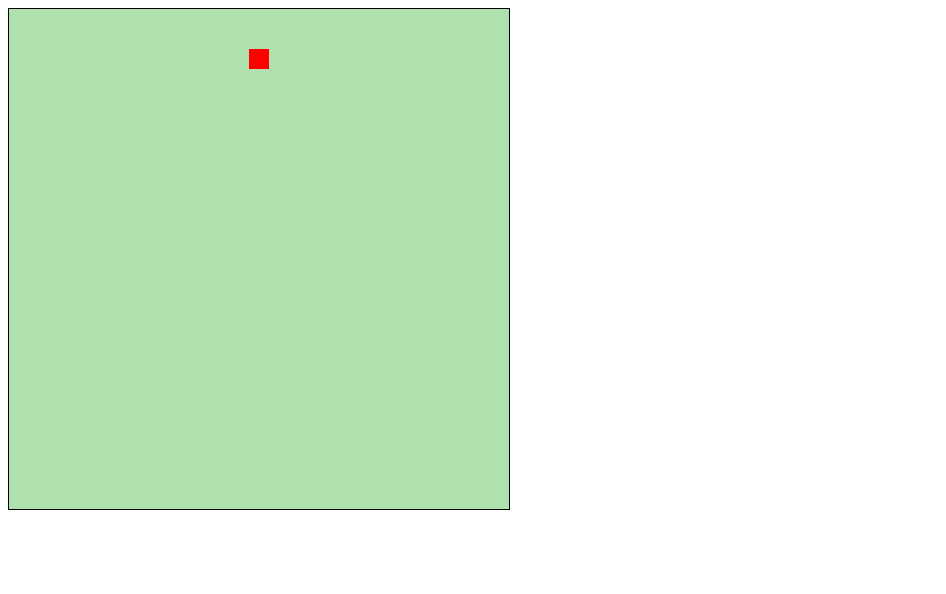
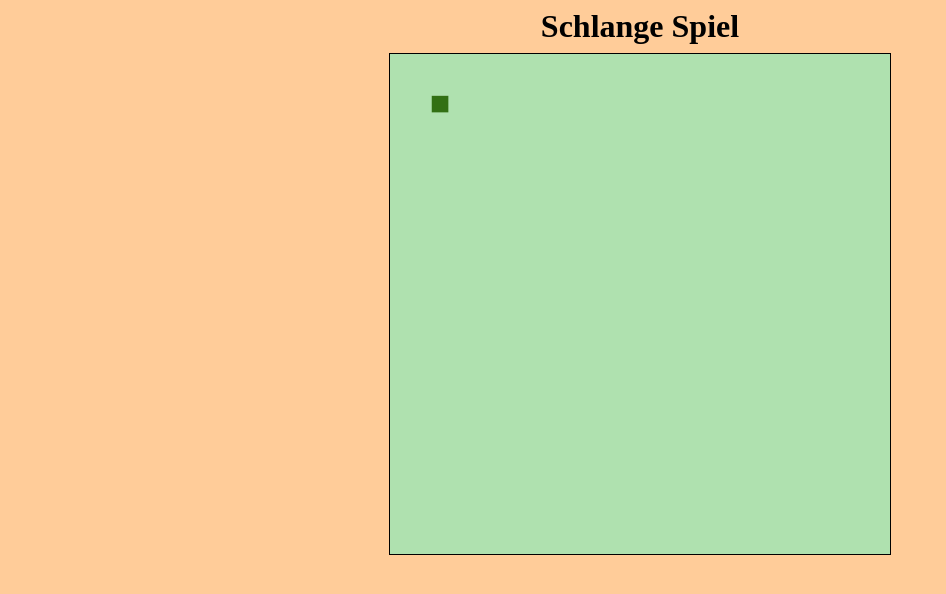
Before and after one commit to Naquoc17/Equada-Aufgabe-AnhQuocNguyen, a plain HTML site: page index.html in a window 1280 px wide. Shown: the whole page, without its empty margins (0-946 px from the left). Drawn offline with Linux system fonts and the light colour scheme.

Commit message:
Die Loesung der zweiten Aufgabe

```diff
--- a/app.js
+++ b/app.js
@@ -1,4 +1,4 @@
-//Stufe 1 - leicht
+//Stufe 2 - mittel
 const canvas = document.getElementById("gameCanvas");
 const ctx = canvas.getContext("2d");
 
@@ -10,15 +10,51 @@ const square = {
    dy: 0,
 };
 
-function moveSquare() {
-   square.x = (square.x + 20) % canvas.width;
+const img = new Image();
+img.src = "resource/images/snake-body.png";
+
+let isMoving = true;
+
+function drawImage() {
+   ctx.clearRect(0, 0, canvas.width, canvas.height);
+   ctx.drawImage(img, square.x, square.y, square.size, square.size);
 }
 
-function gameLoop() {
-   ctx.clearRect(0, 0, canvas.width, canvas.height);
-   moveSquare();
-   ctx.fillStyle = "red";
-   ctx.fillRect(square.x, square.y, square.size, square.size);
+function movingSnake() {
+   if (isMoving) {
+      square.x = (square.dx + square.x) % canvas.width;
+      square.y = (square.dy + square.y) % canvas.height;
+
+      if (square.x < 0) {
+         square.x = canvas.width - square.size;
+      }
+      if (square.y < 0) {
+         square.y = canvas.height - square.size;
+      }
+   }
 }
 
-setInterval(gameLoop, 500);
+addEventListener("keydown", function (event) {
+   if (event.key === "ArrowRight") {
+      square.dx = 20;
+      square.dy = 0;
+   } else if (event.key === "ArrowLeft") {
+      square.dx = -20;
+      square.dy = 0;
+   } else if (event.key === "ArrowUp") {
+      square.dy = -20;
+      square.dx = 0;
+   } else if (event.key === "ArrowDown") {
+      square.dy = 20;
+      square.dx = 0;
+   }
+});
+
+function gameLoop() {
+   movingSnake();
+   drawImage();
+}
+
+img.onload = function () {
+   setInterval(gameLoop, 500);
+};
--- a/index.html
+++ b/index.html
@@ -7,6 +7,7 @@
       <link rel="stylesheet" href="style.css" />
    </head>
    <body>
+      <h1>Schlange Spiel</h1>
       <canvas id="gameCanvas" width="500" height="500"></canvas>
       <script src="app.js"></script>
    </body>
--- a/style.css
+++ b/style.css
@@ -1,4 +1,19 @@
+body {
+   display: flex;
+   justify-content: center;
+   flex-direction: column;
+   align-items: center;
+   background-color: #ffcc99;
+   margin: 0;
+}
+
 #gameCanvas {
    border: 1px solid black;
    background-color: #afe1af;
 }
+
+h1 {
+   text-align: center;
+   font-size: 2rem;
+   margin: 0.5rem;
+}
```
Also changed, not shown: resource/images/snake-body.png (added).
